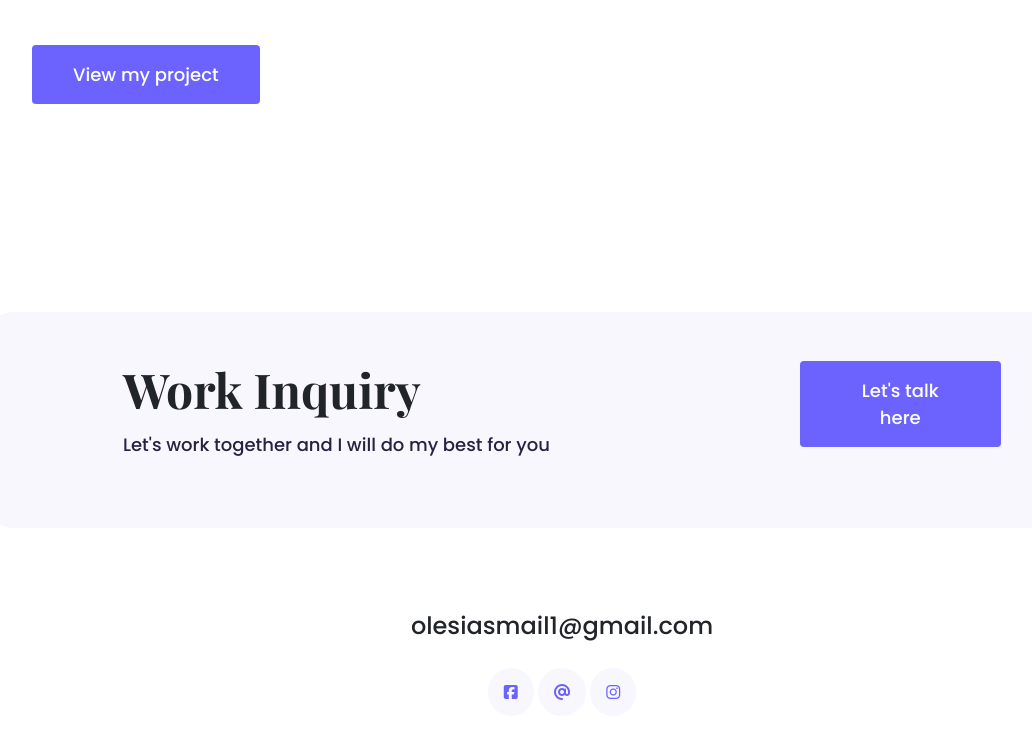
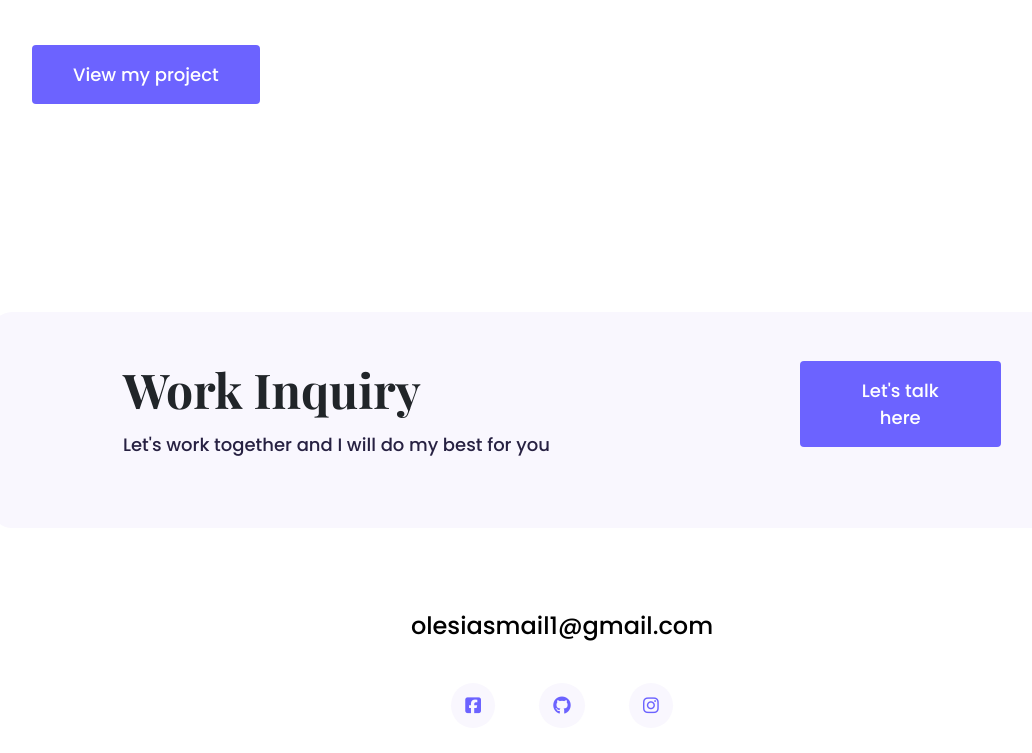
Before and after one commit to Olesia-Art/portfolio-project, a plain HTML site: page about.html in a window 1280 px wide. Shown: the part 599-1352 px from the top of the page, without its empty margins (78-1110 px from the left). Drawn offline with nearby package versions, Linux system fonts and the light colour scheme.

Commit message:
Added changes to footer

```diff
--- a/about.html
+++ b/about.html
@@ -46,9 +46,7 @@
         <div class="collapse navbar-collapse" id="navbarNav">
           <ul class="navbar-nav">
             <li class="nav-item">
-              <a class="nav-link " aria-current="page" href="index.html"
-                >Home</a
-              >
+              <a class="nav-link" aria-current="page" href="index.html">Home</a>
             </li>
             <li class="nav-item">
               <a class="nav-link active" href="about.html">About</a>
@@ -69,12 +67,21 @@
           <div class="about-content">
             <h2 class="mb-5">Hi, I am Olesia Artibiakina</h2>
             <h4 class="mb-3">Front-end developer based in Ukraine</h4>
-              <p class="mb-5 text-muted">Lorem ipsum dolor sit amet consectetur adipisicing elit. Quas maiores, repudiandae placeat, nihil, voluptate porro doloremque deserunt error obcaecati sint quos ab repellat sunt saepe odio eum consequatur molestiae dolor.</p>
+            <p class="mb-5 text-muted">
+              Lorem ipsum dolor sit amet consectetur adipisicing elit. Quas
+              maiores, repudiandae placeat, nihil, voluptate porro doloremque
+              deserunt error obcaecati sint quos ab repellat sunt saepe odio eum
+              consequatur molestiae dolor.
+            </p>
             <a href="work.html" class="btn btn-branding">View my project</a>
           </div>
         </div>
         <div class="col-lg-6">
-            <img src="images/photo.jpg" alt="Photo of Olesia Artibiakina" class="img-fluid photo-olesia ">
+          <img
+            src="images/photo.jpg"
+            alt="Photo of Olesia Artibiakina"
+            class="img-fluid photo-olesia"
+          />
         </div>
       </div>
     </div>
@@ -85,16 +92,32 @@
           <p>Let's work together and I will do my best for you</p>
         </div>
         <div class="col-3">
-          <a href="mailto:olesiasmail1@gmail.com" target="_blank" class="btn btn-branding">Let's talk here</a>
+          <a
+            href="mailto:olesiasmail1@gmail.com"
+            target="_blank"
+            class="btn btn-branding"
+            >Let's talk here</a
+          >
         </div>
       </div>
     </div>
     <footer>
-      <h4 class="mb-4">olesiasmail1@gmail.com</h3>
-      <div class="mb-5 icons">
-        <i class="fa-brands fa-facebook-square icon p-3"></i>
-        <i class="fa-solid fa-at icon p-3"></i>
-        <i class="fa-brands fa-instagram icon p-3"></i>
+      <a href="mailto:olesiasmail1@gmail.com" target="_blank" class="email-link"
+        >olesiasmail1@gmail.com</a
+      >
+      <div class="mb-5 mt-5 icons">
+        <a
+          href="https://www.facebook.com/profile.php?id=100006142772720"
+          class=""
+        >
+          <i class="fa-brands fa-facebook-square"></i
+        ></a>
+        <a href="https://github.com/Olesia-Art" class=""
+          ><i class="fa-brands fa-github"></i
+        ></a>
+        <a href="https://instagram.com/ol_smile?r=nametag"
+          ><i class="fa-brands fa-instagram"></i
+        ></a>
       </div>
     </footer>
   </body>
--- a/styles/portfolio.css
+++ b/styles/portfolio.css
@@ -45,6 +45,16 @@ p {
 footer {
   text-align: center;
   padding: 80px 0 120px;
+}
+
+footer .email-link {
+  text-decoration: none;
+  color: black;
+  font-size: 24px;
+}
+
+footer .email-link:hover {
+  color: var(--branding-color);
 }
 
 .hero {
@@ -107,15 +117,19 @@ footer {
   padding: 120px 60px;
 }
 
-.icons {
+footer .icons a {
+  font-size: 18px;
+  margin: 0 20px;
+  border-radius: 50%;
+  background: var(--secondary-color);
   color: var(--branding-color);
-  size: 18px;
+  transition: all 100ms ease-in-out;
+  padding: 10px 14px;
 }
 
-.icon {
-  border: #f9f7fe;
-  border-radius: 30px;
-  background: #f9f7fe;
+.icons a:hover {
+  color: white;
+  background-color: var(--branding-color);
 }
 
 .inquiry {
```
Also changed, not shown: contact.html (+26 -14 lines), index.html (+37 -14 lines), work.html (+17 -6 lines). Lines whose indentation alone changed are shown as unchanged.
